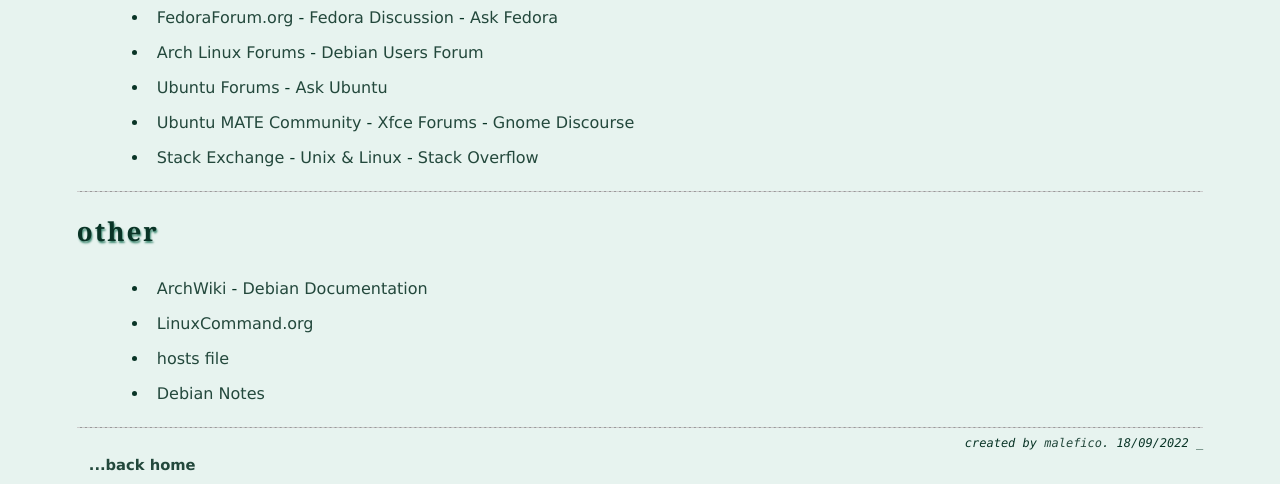
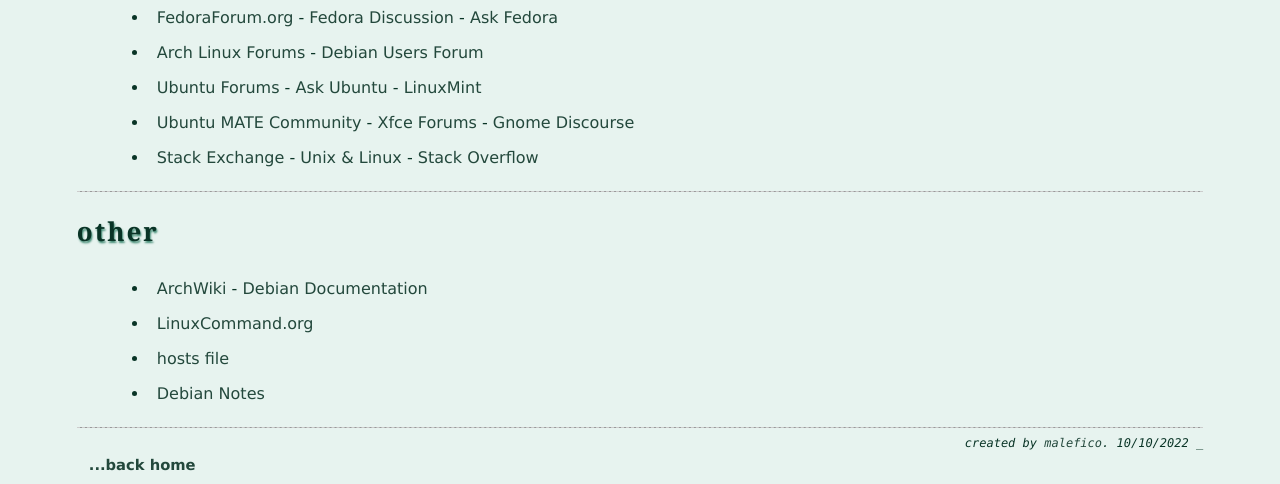
Before and after one commit to obaino/bookmarks, a plain HTML site: page linux.html in a window 1280 px wide. Shown: the part 497-981 px from the top of the page. Drawn offline with Linux system fonts and the light colour scheme.

Commit message:
updated linux.html

```diff
--- a/linux.html
+++ b/linux.html
@@ -32,8 +32,7 @@
     <li><a href="https://linux-user.gr/" target="_blank">Linux User Forum</a> [<a href="https://linux-user.gr/c/linuxdistros/archlinux/8" target="_blank">Arch</a>]  [<a href="https://linux-user.gr/c/linuxdistros/ubuntu/7" target="_blank">Ubuntu</a>]</li>
     <li><a href="https://forums.fedoraforum.org/" target="_blank">FedoraForum.org</a> - <a href="https://discussion.fedoraproject.org/" target="_blank">Fedora Discussion</a> - <a href="https://ask.fedoraproject.org/" target="_blank">Ask Fedora</a></li>
     <li><a href="https://bbs.archlinux.org/" target="_blank">Arch Linux Forums</a> - <a href="http://forums.debian.net/" target="_blank">Debian Users Forum</a></li>
-
-    <li><a href="https://ubuntuforums.org/" target="_blank">Ubuntu Forums</a> - <a href="https://askubuntu.com/" target="_blank">Ask Ubuntu</a></li>
+    <li><a href="https://ubuntuforums.org/" target="_blank">Ubuntu Forums</a> - <a href="https://askubuntu.com/" target="_blank">Ask Ubuntu</a> - <a href=https://forums.linuxmint.com/" target="_blank">LinuxMint</a></li>
     <li><a href="https://ubuntu-mate.community/" target="_blank">Ubuntu MATE Community</a> - <a href="https://forum.xfce.org/" target="_blank">Xfce Forums</a> - <a href="https://discourse.gnome.org/" target="_blank">Gnome Discourse</a></li>
     <li><a href="https://stackexchange.com/" target="_blank">Stack Exchange</a> - <a href="https://unix.stackexchange.com/" target="_blank">Unix & Linux</a> - <a href="https://stackoverflow.com/" target="_blank">Stack Overflow</a></li>
 </ul>
@@ -49,7 +48,7 @@
 </ul>
 
 <hr class=perforated>
-<address>created by <a href = "mailto:malefico@cock.li">malefico</a>. 18/09/2022 _</address>
+<address>created by <a href = "mailto:malefico@cock.li">malefico</a>. 10/10/2022 _</address>
 <a class=home href="index.html">...back home</a>
 
 </body>
```
